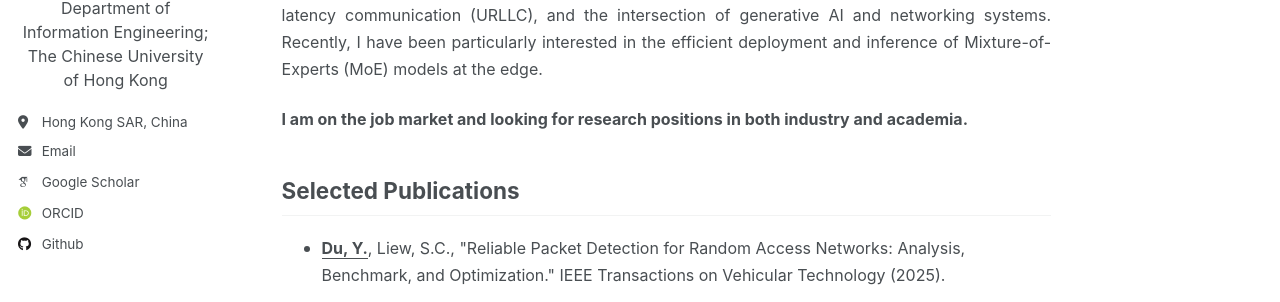
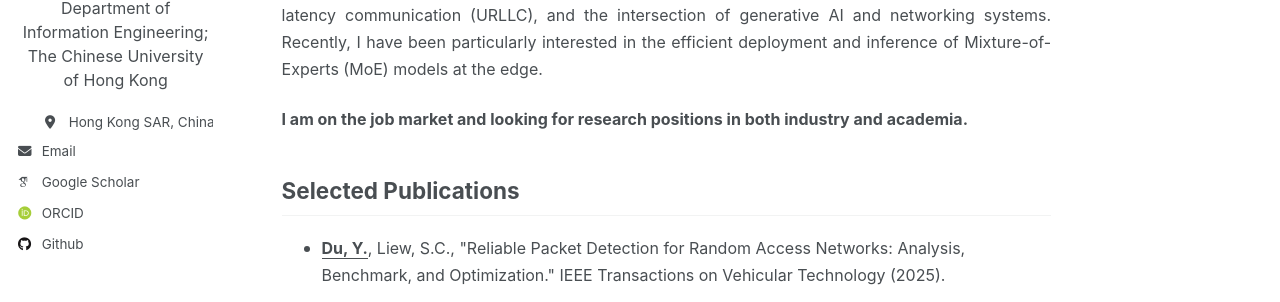
Before and after one commit to yuyangdu01/yuyangdu01.github.io, a Jekyll site: the page built from _pages/about.md, in a window 1280 px wide. Shown: the part 360-662 px from the top of the page. Built offline with Jekyll 4.4.1, drawn with Linux system fonts in a browser that asks for light colours; some web fonts are replaced.

Commit message:
Update author-profile.html

```diff
--- a/_includes/author-profile.html
+++ b/_includes/author-profile.html
@@ -25,7 +25,7 @@
     <ul class="author__urls social-icons">
       <!-- Font Awesome icons / Biographic information  -->
       {% if author.location %}
-        <li class="author__desktop"><i class="fa-solid fa-location-dot icon-pad-right" aria-hidden="true"></i>{{ author.location }}</li>
+        <li class="author__desktop">&emsp;&emsp;<i class="fa-solid fa-location-dot icon-pad-right" aria-hidden="true"></i>{{ author.location }}</li>
       {% endif %}
       {% if author.employer %}
         <li class="author__desktop"><i class="fas fa-fw fa-building-columns icon-pad-right" aria-hidden="true"></i>{{ author.employer }}</li>
```
